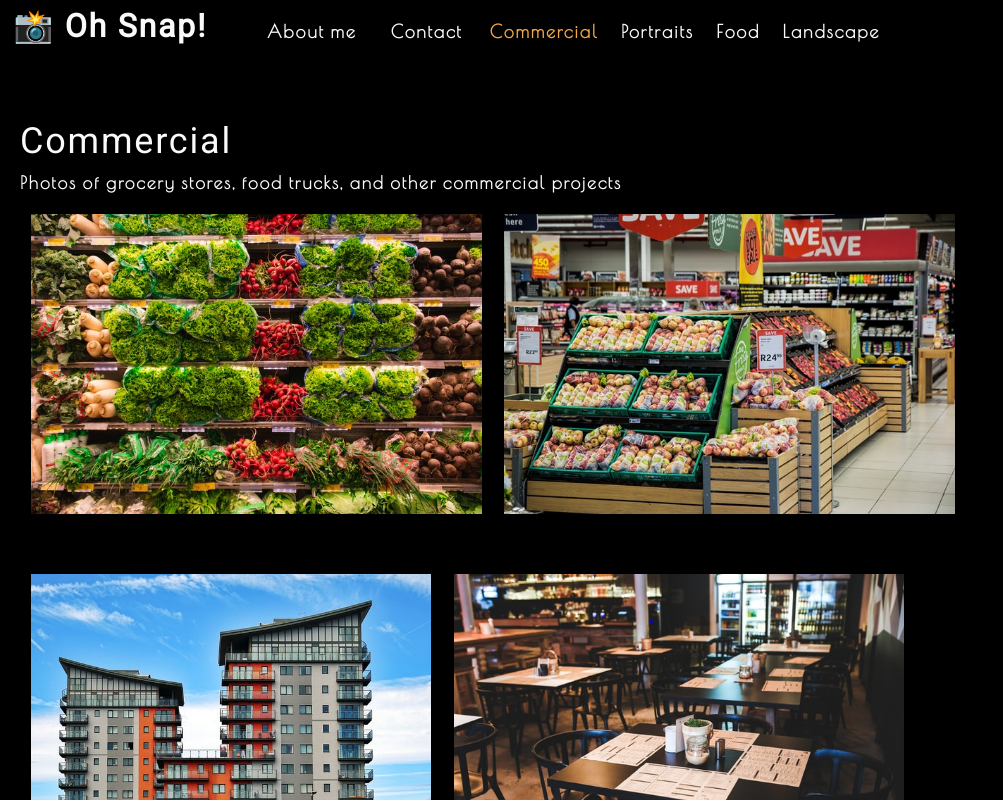
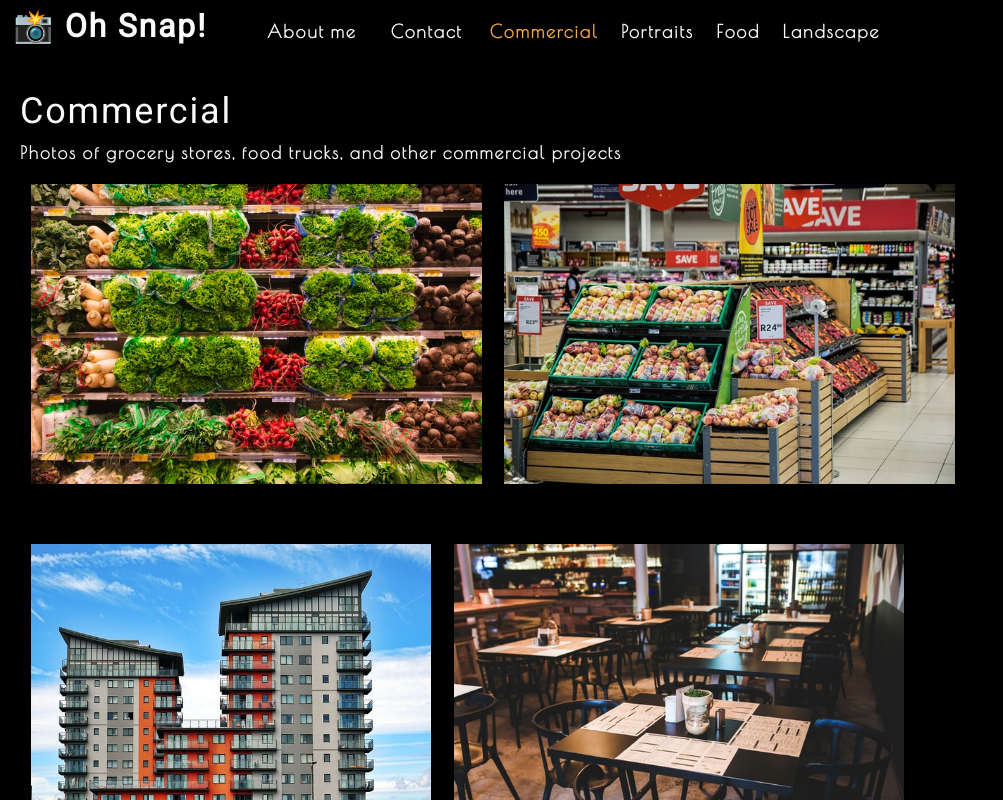
Before and after one commit to rthomson412/photo-port, a React (Create React App) app: page / in a window 1280 px wide. Shown: the top 800 px of the page, without its empty margins (0-1003 px from the left). Built offline with nearby package versions, Linux system fonts and the light colour scheme.

Commit message:
Update index.css

```diff
--- a/src/index.css
+++ b/src/index.css
@@ -1,7 +1,7 @@
 main {
   margin: 1;
   max-width: 95%;
-  padding: 50px 20px;
+  padding: 20px 20px;
 }
 :root {
   --primary: #8c54ff;
```
